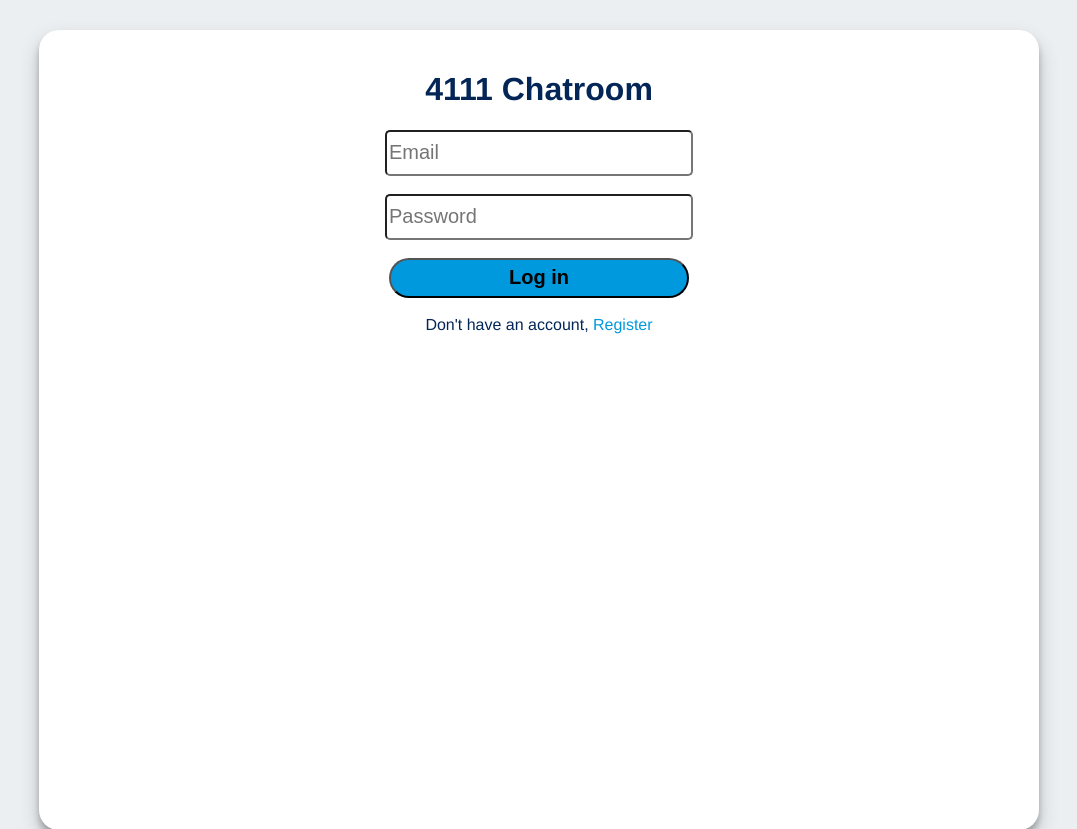
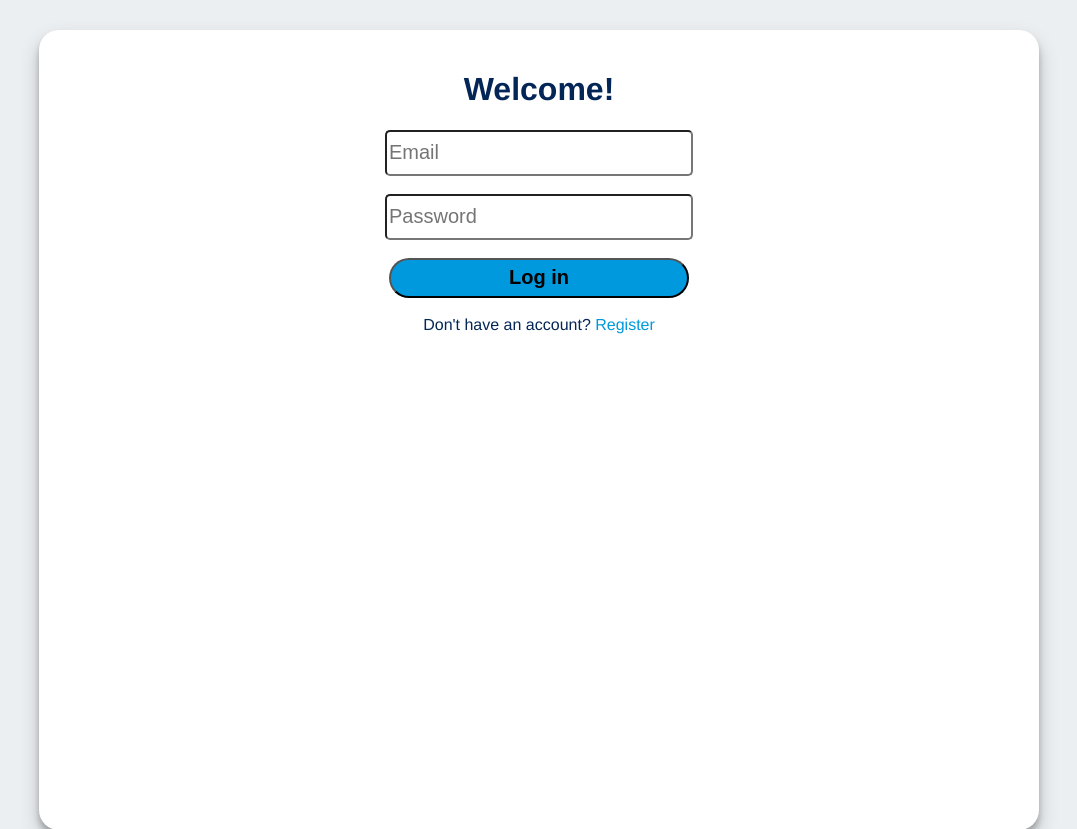
Before and after one commit to jl6017/CU-database-project, a Flask app: page / in a window 1280 px wide. Shown: the top 829 px of the page, without its empty margins (101-1178 px from the left). Run offline with Flask 2, Linux system fonts and the light colour scheme.

Commit message:
text update

```diff
--- a/templates/base.html
+++ b/templates/base.html
@@ -5,7 +5,7 @@
     <meta name="viewport" content="width=1000">
     <link rel=stylesheet type=text/css href="{{ url_for('static', filename='style.css') }}">
 
-    <title>4111 S22 Chat App</title>
+    <title>chatapp</title>
 </head>
 <body>
 <div class="box">
--- a/templates/login.html
+++ b/templates/login.html
@@ -2,7 +2,7 @@
 {% block content %}
     <div class="login_box01">
 <form action="login.html" method="POST">
-    <h1>4111 Chatroom</h1>
+    <h1>Welcome!</h1>
     <label>
         <input class="login_box02" type="email" name="email" placeholder="Email" required="required"><br>
     </label>
@@ -13,6 +13,6 @@
     <input class="submit01" type="submit" value="Log in">
 </form>
     <br>
-        Don't have an account,
+        Don't have an account?
 <a href="register.html">Register</a></div>
 {% endblock %}
```
Also changed, not shown: 2 other files.
